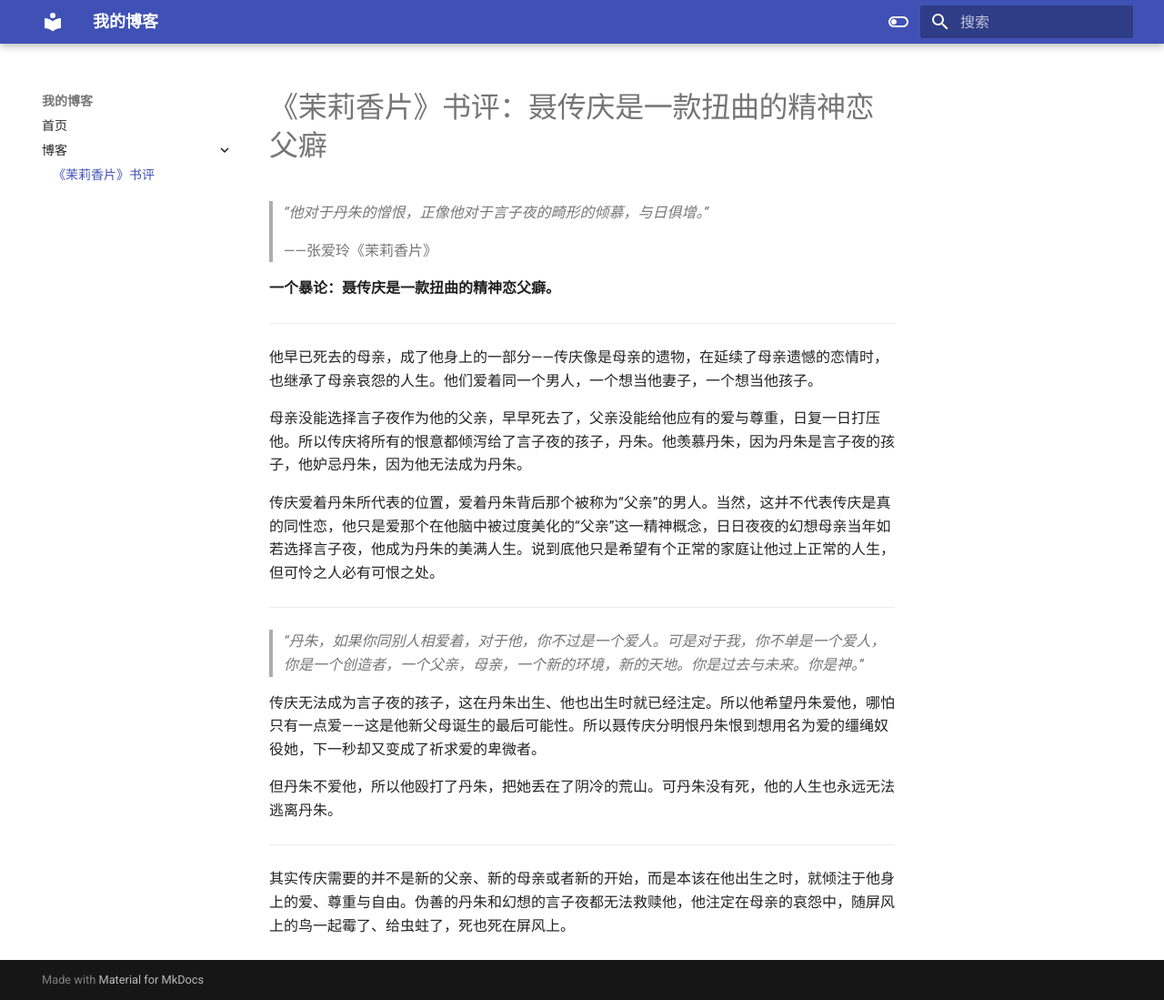
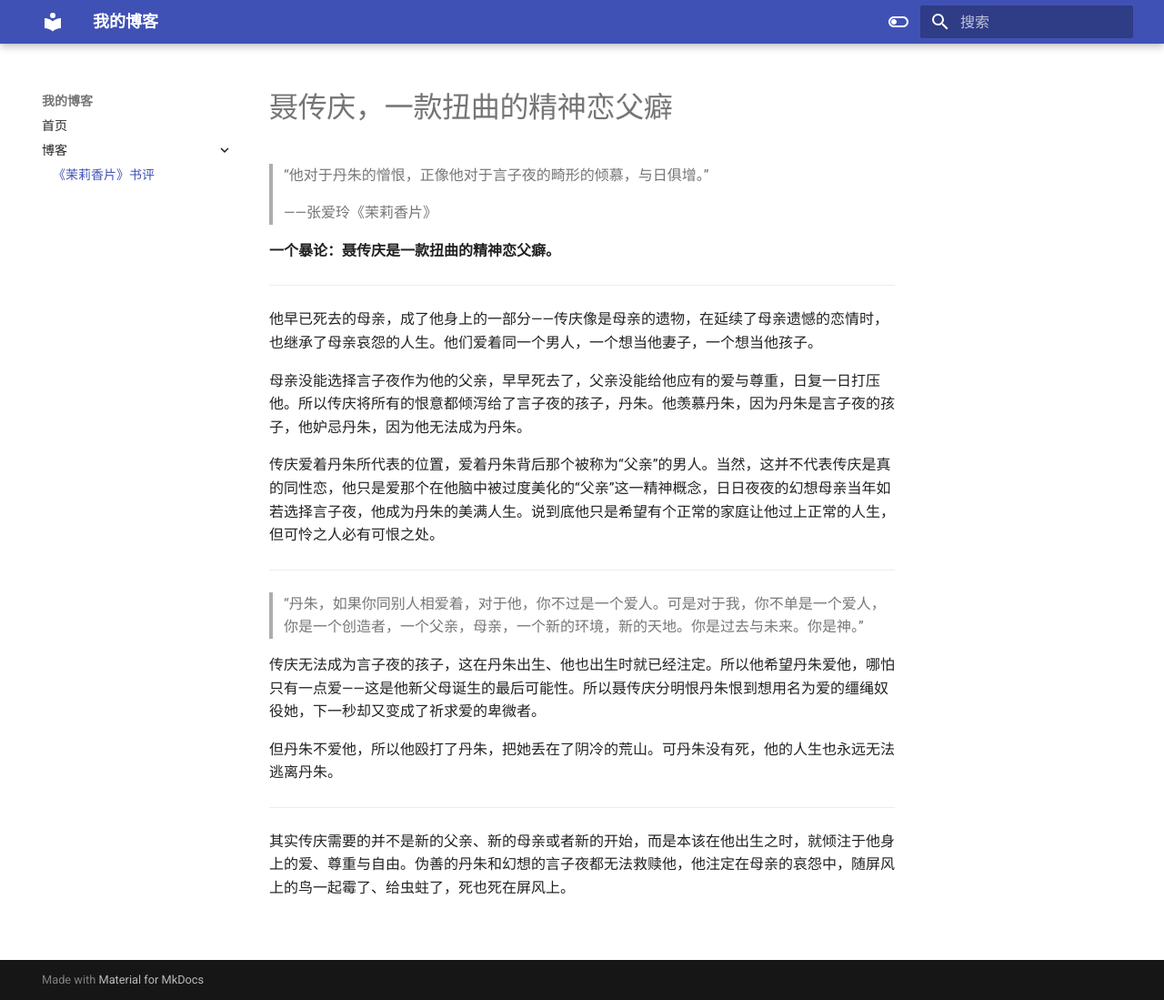
Before and after one commit to Linsey0229/blog, an MkDocs documentation site: the page built from docs/first-post.md, in a window 1280 px wide and 1099 px high. Shown: the whole window at 91% size. Built offline with MkDocs 1.6.1 and Material for MkDocs 9.7.7, drawn with Linux system fonts in a browser that asks for light colours.

Commit message:
更新第一篇文章

```diff
--- a/docs/first-post.md
+++ b/docs/first-post.md
@@ -1,6 +1,6 @@
-# 《茉莉香片》书评：聂传庆是一款扭曲的精神恋父癖
+#聂传庆，一款扭曲的精神恋父癖
 
-> *“他对于丹朱的憎恨，正像他对于言子夜的畸形的倾慕，与日俱增。”*
+> “他对于丹朱的憎恨，正像他对于言子夜的畸形的倾慕，与日俱增。”
 >
 > ——张爱玲《茉莉香片》
 
@@ -16,7 +16,7 @@
 
 ---
 
-> *“丹朱，如果你同别人相爱着，对于他，你不过是一个爱人。可是对于我，你不单是一个爱人，你是一个创造者，一个父亲，母亲，一个新的环境，新的天地。你是过去与未来。你是神。”*
+> “丹朱，如果你同别人相爱着，对于他，你不过是一个爱人。可是对于我，你不单是一个爱人，你是一个创造者，一个父亲，母亲，一个新的环境，新的天地。你是过去与未来。你是神。”
 
 传庆无法成为言子夜的孩子，这在丹朱出生、他也出生时就已经注定。所以他希望丹朱爱他，哪怕只有一点爱——这是他新父母诞生的最后可能性。所以聂传庆分明恨丹朱恨到想用名为爱的缰绳奴役她，下一秒却又变成了祈求爱的卑微者。
 
```
